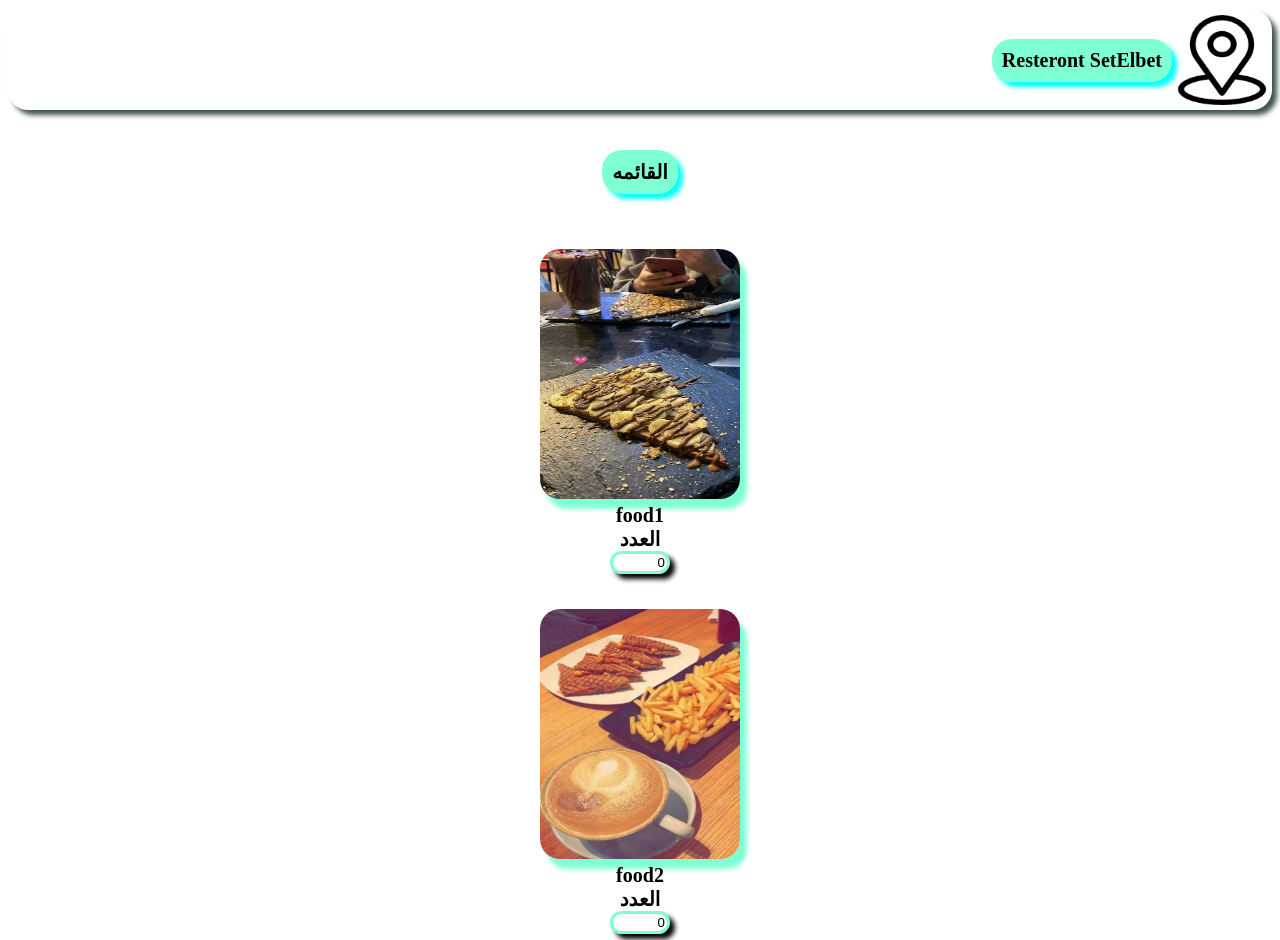
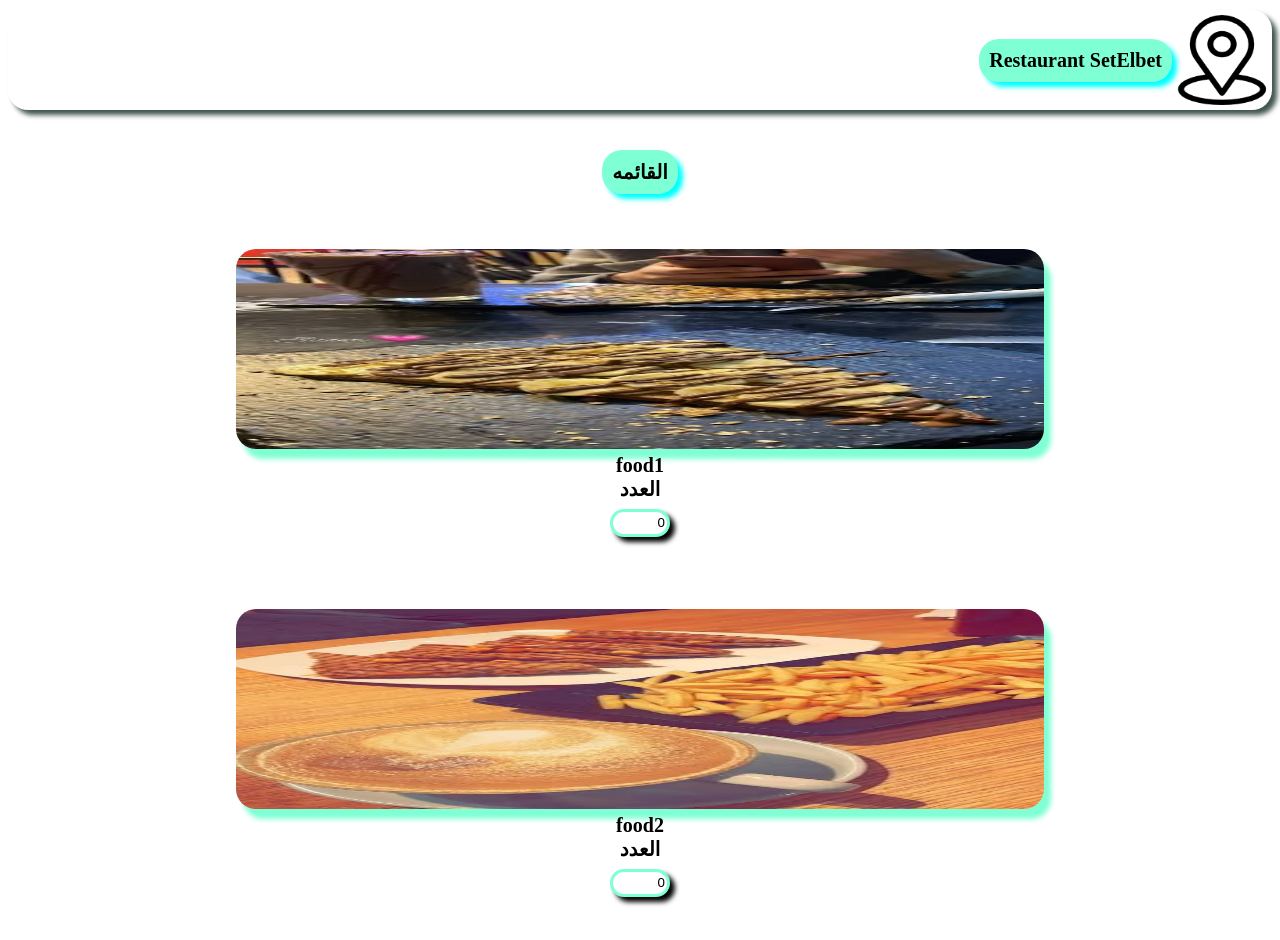
Before and after one commit to zeinabtallat83-png/Mat3m, a plain HTML site: page index.html in a window 1280 px wide. Shown: the top 940 px of the page. Drawn offline with Linux system fonts and the light colour scheme.

Commit message:
Refactor HTML structure and styling for options
Updated styles and layout for food options and header.

```diff
--- a/index.html
+++ b/index.html
@@ -43,16 +43,16 @@ padding: 10px;
 display:flex ;
 flex-direction: column;
 margin: 20px auto;
-padding: 10px;
-width:200px;
+padding:10px;
+width:80%;
 border-radius: 20px;
 height: 300px;
 text-align: center;
 align-items: center;
 }
 .option img {
-    height: 250px;
-   width:200px;
+    height:200px;
+   width:80%;
     border-radius:20px ;
     margin:5px auto;
     box-shadow: 7px 10px 5px aquamarine;
@@ -78,7 +78,7 @@ button{
 <body>
     <header>
             <img src="location.png" alt="">
-            <p>Resteront SetElbet</p>
+            <p>Restaurant SetElbet</p>
  </header>
 <div class="options">
 <p> القائمه</p>
```
